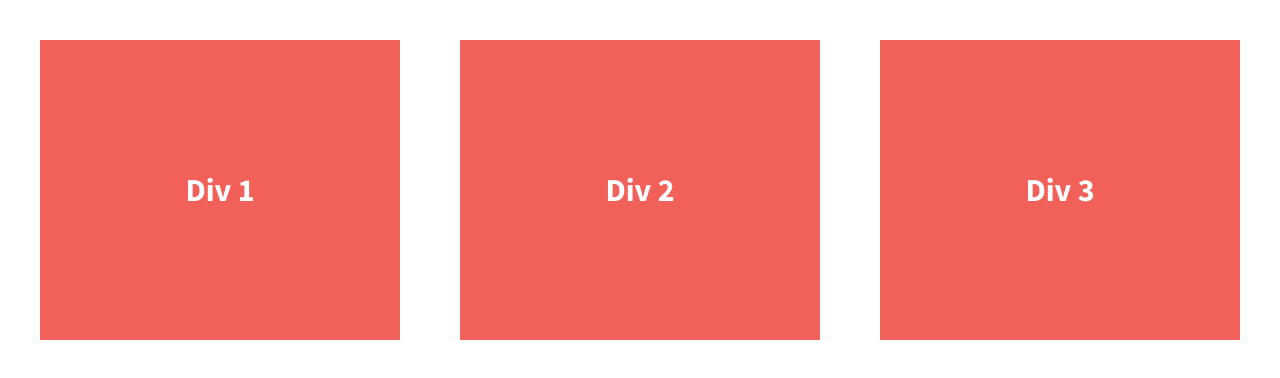
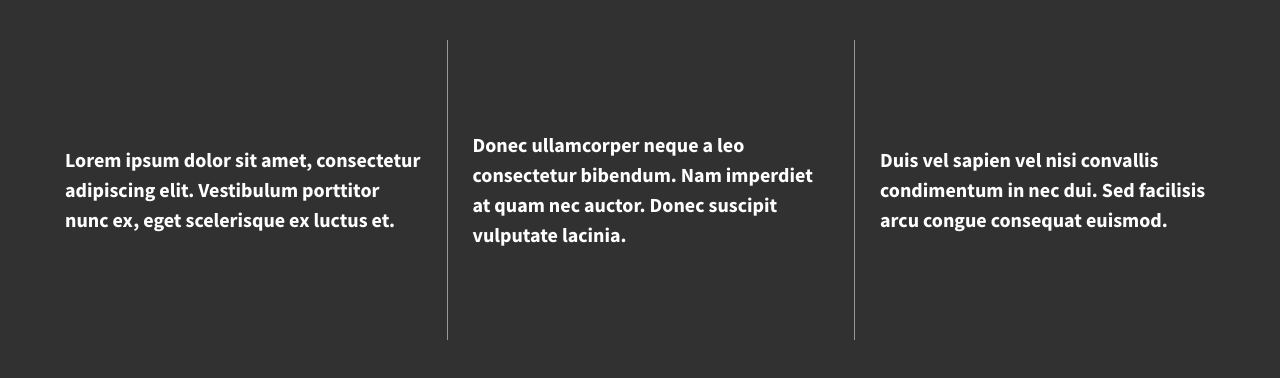
Before and after one commit to gbonds/flexbox-grid, a plain HTML site: page index.html in a window 1280 px wide. Drawn offline with nearby package versions, Linux system fonts and the light colour scheme.

Commit message:
Added content and customized styling

```diff
--- a/css/main.css
+++ b/css/main.css
@@ -97,7 +97,7 @@ textarea {
 
 
 html {
-  background-color: #fff;
+  background-color: #313131;
   height: 100%;
 }
 
@@ -123,9 +123,13 @@ body {
     /*give the divs a width of 30%, add display:flex, set justify-content and align-items to center*/
   color: #fff;
   line-height: 1.5em;
-  font-size: 1.6em;
-  background-color: #f16059;
+  font-size: 1em;
   height: 300px;
+  padding-left: 25px;
+}
+
+.div-2, .div-3 {
+    border-left: 1px solid rgba(255, 255, 255, 0.5);
 }
 
 
--- a/index.html
+++ b/index.html
@@ -23,13 +23,13 @@
 
         <section class="wrapper">
             <div class="div-1">
-                Div 1
+                <p>Lorem ipsum dolor sit amet, consectetur adipiscing elit. Vestibulum porttitor nunc ex, eget scelerisque ex luctus et.</p>
             </div>
             <div class="div-2">
-                Div 2
+                <p>Donec ullamcorper neque a leo consectetur bibendum. Nam imperdiet at quam nec auctor. Donec suscipit vulputate lacinia.</p>
             </div>
             <div class="div-3">
-                Div 3
+                <p>Duis vel sapien vel nisi convallis condimentum in nec dui. Sed facilisis arcu congue consequat euismod. </p>
             </div>
         </section>
 
```
